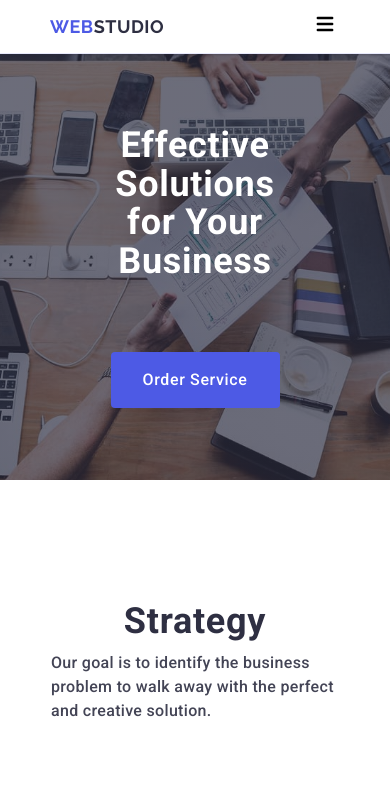
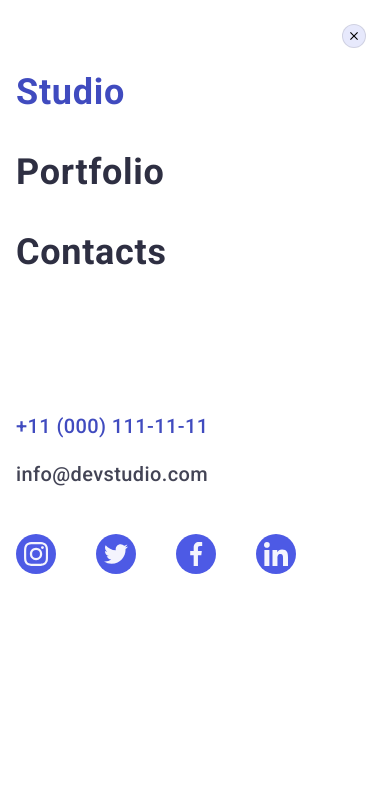
Before and after one commit to pattaroni/goit-markup-hw-06, a plain HTML site: page index.html in a window 390 px wide. Shown: the top 791 px of the page. Drawn offline with nearby package versions, Linux system fonts and the light colour scheme; a web font is replaced by a local one.

Commit message:
second  version

```diff
--- a/css/styles.css
+++ b/css/styles.css
@@ -104,11 +104,41 @@ body {
         left: 0;
         width: 100%;
         height: 100%;
-        padding: 24px 24px 40px 16px;
+        padding: 0 24px 40px 16px;
         display: flex;
         flex-direction: column;
     }
-
+    .menu {
+        margin-top: 72px;
+        margin-bottom: 142px;
+        display: flex;
+        flex-direction: column;
+        gap: 40px;
+    }
+    .link {
+        font-weight: 700;
+        font-size: 36px;
+        line-height: 1.11111;
+    }
+    .menu-element:nth-child(1) .link {
+        color: var(--ocean);
+    }
+    .address-list {
+        flex-direction: column;
+        gap: 24px;
+        margin-bottom: 48px;
+    }
+    .contact {
+        font-weight: 500;
+        font-size: 20px;
+        line-height: 1.2;
+    }
+    .address-element:nth-child(1) .contact {
+        color: var(--ocean);
+    }
+    .social-list {
+        gap: 40px;
+    }
     .principles, .section-team, .portfolio {
         padding: 96px 0;
     }
@@ -191,6 +221,15 @@ body {
         max-width: 165px;
         margin: 0 auto;
     }
+    .modal {
+        width: 288px;
+        height: 623px;
+        padding: 72px 16px 24px 16px;
+    }
+    .spann {
+        display: flex;
+        align-items: center;
+    }
 }
 @media (min-width: 768px) {
     .container {
@@ -233,6 +272,39 @@ body {
         clip-path: inset(100%);
         clip: rect(0 0 0 0);
         overflow: hidden;
+    }
+    .link {
+        font-weight: 500;
+        padding: 24px 0;
+        line-height: 1.5;
+    }
+    .menu-element:nth-child(1) .link {
+        position: relative;
+        color: var(--ocean);
+    }
+    .link:hover, .link:focus {
+        color: var(--ocean);
+    }
+    .menu-element:nth-child(1) .link::after {
+        position: absolute;
+        left: 0;
+        bottom: -1px;
+        content: "";
+        width: 100%;
+        height: 4px;
+        border-radius: 2px;
+        background-color: var(--ocean);
+    }
+    .address-list {
+        gap: 40px;
+    }
+    .contact {
+        padding: 24px 0;
+        line-height: 1.5;
+    }
+    .social-list {
+        justify-content: center;
+        gap: 24px;
     }
     .section-order {
         padding: 188px 0;
@@ -282,6 +354,11 @@ body {
     .footer-input {
         width: 264px;
     }
+    .modal {
+        width: 408px;
+        min-height: 584px;
+        padding: 72px 24px 24px 24px;
+    }
 }
 a {
     text-decoration: none;
@@ -327,44 +404,21 @@ a {
     gap: 40px;
 }
 .link {
-    padding: 24px 0;
     color: var(--navy-blue);
-    line-height: 1.5;
     letter-spacing: 0.02em;
-    font-weight: 500;
     list-style-type: none;
     text-decoration: none;
     font-style: normal;
     transition: color 250ms cubic-bezier(0.4, 0, 0.2, 1);
-}
-.menu-element:nth-child(1) .link {
-    position: relative;
-    color: var(--ocean);
-}
-.link:hover, .link:focus {
-    color: var(--ocean);
-}
-.menu-element:nth-child(1) .link::after {
-    position: absolute;
-    left: 0;
-    bottom: -1px;
-    content: "";
-    width: 100%;
-    height: 4px;
-    border-radius: 2px;
-    background-color: var(--ocean);
 }
 address {
     font-style: normal;
 }
 .address-list {
     display: flex;
-    gap: 40px;
 }
 .contact {
-    padding: 24px 0;
     color: var(--slate);
-    line-height: 1.5;
     letter-spacing: 0.02em;
     list-style-type: none;
     text-decoration: none;
@@ -518,9 +572,7 @@ address {
 .social-list {
     display: flex;
     flex-direction: row;
-    justify-content: center;
     align-items: center;
-    gap: 24px;
 }
 .social-link {
     display: flex;
@@ -744,13 +796,10 @@ address {
     top: 50%;
     left: 50%;
     border-radius: 4px;
-    width: 408px;
-    min-height: 584px;
     box-shadow: 0 1px 1px 0 rgba(0, 0, 0, 0.14), 0 1px 3px 0 rgba(0, 0, 0, 0.12), 0 2px 1px 0 rgba(0, 0, 0, 0.2);
     transform: translate(-50%, -50%);
     transition: transform 250ms cubic-bezier(0.4, 0, 0.2, 1);
     background-color: var(--dairy);
-    padding: 72px 24px 24px 24px;
     display: flex;
     flex-direction: column;
 }
@@ -856,6 +905,7 @@ address {
     margin-bottom: 24px;
 }
 .privacy-span {
+    flex-shrink: 0;
     width: 16px;
     height: 16px;
     border: 1px solid var(--navy-blue-modal);
--- a/index.html
+++ b/index.html
@@ -631,7 +631,7 @@
     </footer>
     <!-- #endregion Footer -->
     <!-- #region Modal Window -->
-    <div class="modal-overlay">
+    <div class="modal-overlay is-open">
       <div class="modal">
         <button type="button" class="modal-close-btn">
           <svg width="8" height="8" class="modal-close-icon">
@@ -707,27 +707,32 @@
               required
             />
             <label for="user-privacy" class="modal-form-label"
+              ><span class="spann"
                 ><span class="privacy-span">
                   <svg class="privacy-icon" width="10" height="8">
                     <use
                       href="./images/icons.svg#icon-checkmark"
                     ></use></svg></span
+                ><span class="privacy-policy"
                   >I accept the terms and conditions of the
-              <a href="" class="modal-link">Privacy Policy</a></label
+                  <a href="" class="modal-link">Privacy Policy</a></span
+                ></span
+              ></label
             >
           </div>
           <button type="submit" class="modal-send-btn">Send</button>
         </form>
       </div>
     </div>
-    <div class="modal-overlay-menu">
+    <!-- #endregion Modal Window -->
+    <!-- #region Modal Menu -->
+    <div class="modal-overlay-menu is-open">
       <div class="modal-menu">
         <button type="button" class="modal-close-btn">
           <svg class="modal-close-icon" width="8" height="8">
             <use href="./images/icons.svg#icon-close"></use>
           </svg>
         </button>
-        <nav class="nav">
         <ul class="menu">
           <li class="menu-element">
             <a href="./index.html" class="link">Studio</a>
@@ -737,10 +742,14 @@
           </li>
           <li class="menu-element"><a href="" class="link">Contacts</a></li>
         </ul>
-        </nav>
         <address class="address">
           <ul class="address-list">
-            <li>
+            <li class="address-element">
+              <a href="tel:+110001111111" target="_blank" class="contact"
+                >+11 (000) 111-11-11</a
+              >
+            </li>
+            <li class="address-element">
               <a
                 href="mailto:info@devstudio.com"
                 target="_blank"
@@ -748,15 +757,48 @@
                 >info@devstudio.com</a
               >
             </li>
-            <li>
-              <a href="tel:+110001111111" target="_blank" class="contact"
-                >+11 (000) 111-11-11</a
+          </ul>
+        </address>
+        <ul class="social-list">
+          <li class="social-element">
+            <a
+              href="https://www.instagram.com/"
+              target="_blank"
+              class="social-link"
             >
+              <svg class="icon-social" width="24" height="24">
+                <use href="./images/icons.svg#icon-instagram"></use>
+              </svg>
+            </a>
+          </li>
+          <li class="social-element">
+            <a href="https://twitter.com/" target="_blank" class="social-link">
+              <svg class="icon-social" width="24" height="24">
+                <use href="./images/icons.svg#icon-twitter"></use>
+              </svg>
+            </a>
+          </li>
+          <li class="social-element">
+            <a
+              href="https://www.facebook.com/"
+              target="_blank"
+              class="social-link"
+            >
+              <svg class="icon-social" width="24" height="24">
+                <use href="./images/icons.svg#icon-facebook"></use>
+              </svg>
+            </a>
+          </li>
+          <li class="social-element">
+            <a href="https://linkedin.com/" target="_blank" class="social-link">
+              <svg class="icon-social" width="24" height="24">
+                <use href="./images/icons.svg#icon-linkedin"></use>
+              </svg>
+            </a>
           </li>
         </ul>
-        </address>
       </div>
     </div>
-    <!-- #endregion Modal Window -->
+    <!-- #endregion Modal Menu -->
   </body>
 </html>
```
Lines whose indentation alone changed are shown as unchanged.
